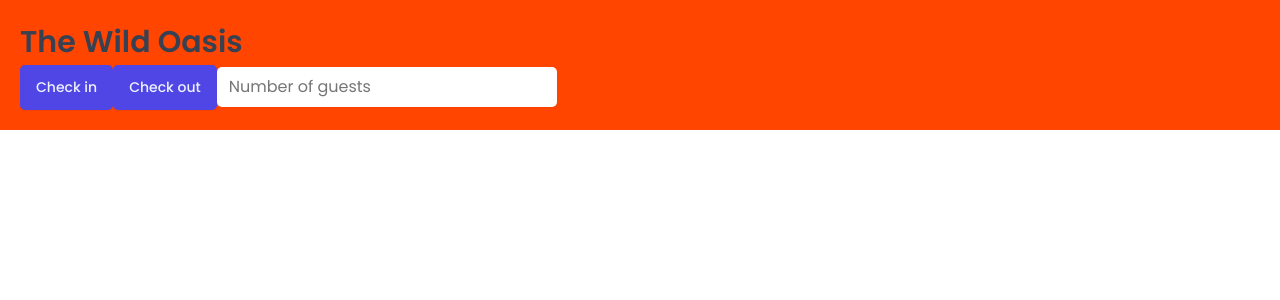
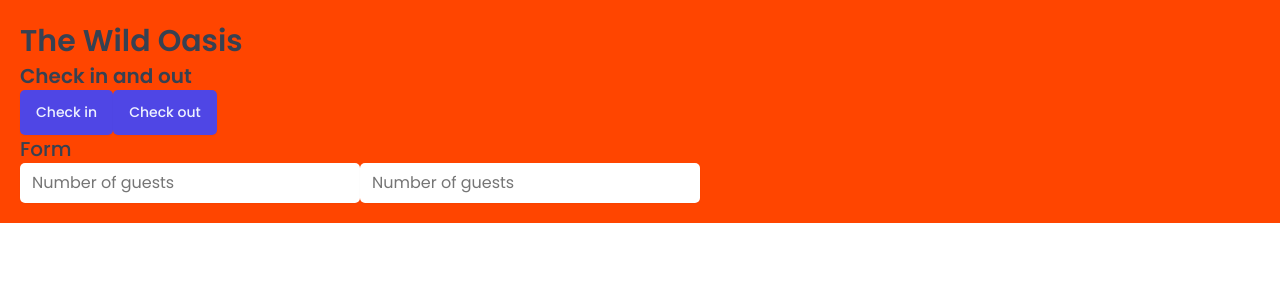
Before and after one commit to abdGhost/the-wild-oasis, a React (Vite) app: page / in a window 1280 px wide. Shown: the top 300 px of the page. Built offline with nearby package versions, Linux system fonts and the light colour scheme; a web font is replaced by a local one.

Commit message:
added heading styling component using styled component

```diff
--- a/src/App.jsx
+++ b/src/App.jsx
@@ -4,10 +4,7 @@
 import Button from "./ui/Button";
 import Input from "./ui/input";
 
-const H1 = styled.h1`
-  font-size: 30px;
-  font-weight: 600;
-`;
+import Heading from "./ui/Heading";
 
 const StyledApp = styled.div`
   background-color: orangered;
@@ -19,9 +16,12 @@
     <>
       <GlobalStyles />
       <StyledApp>
-        <H1>The Wild Oasis</H1>
+        <Heading as="h1">The Wild Oasis</Heading>
+        <Heading as="h2">Check in and out</Heading>
         <Button onClick={() => alert("Checked In")}>Check in</Button>
         <Button onClick={() => alert("Checked out")}>Check out</Button>
+        <Heading as="h3">Form</Heading>
+        <Input type="number" placeholder="Number of guests" />
         <Input type="number" placeholder="Number of guests" />
       </StyledApp>
     </>
--- a/src/ui/Button.jsx
+++ b/src/ui/Button.jsx
@@ -59,6 +59,10 @@
   color: var(--color-brand-50);
   box-shadow: var(--shadow-sm);
   cursor: pointer;
+
+  &:hover {
+    background-color: var(--color-brand-700);
+  }
 `;
 
 export default Button;
--- /dev/null
+++ b/src/ui/Heading.jsx
@@ -0,0 +1,27 @@
+import styled, { css } from "styled-components";
+
+const Heading = styled.h1`
+  ${(props) =>
+    props.as === "h1" &&
+    css`
+      font-size: 3rem;
+      font-weight: 600;
+    `}
+
+  ${(props) =>
+    props.as === "h2" &&
+    css`
+      font-size: 2rem;
+      font-weight: 600;
+    `}
+
+    ${(props) =>
+    props.as === "h3" &&
+    css`
+      font-size: 2rem;
+      font-weight: 500;
+    `}
+    line-height: 1.4;
+`;
+
+export default Heading;
--- a/src/ui/input.jsx
+++ b/src/ui/input.jsx
@@ -5,7 +5,7 @@
   background-color: var(--color-grey-0);
   border-radius: var(--border-radius-sm);
   box-shadow: var(--shadow-sm);
-  border-radius: 5px;
+  border-radius: var(--border-radius-sm);
   padding: 0.8rem 1.2rem;
 `;
 
```
